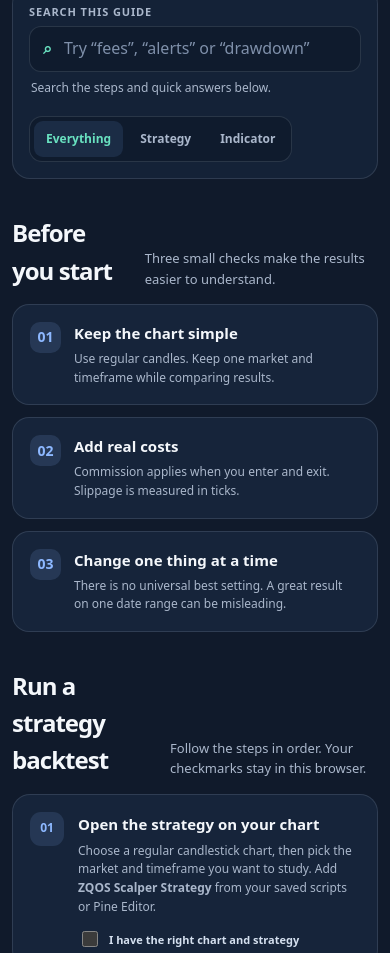
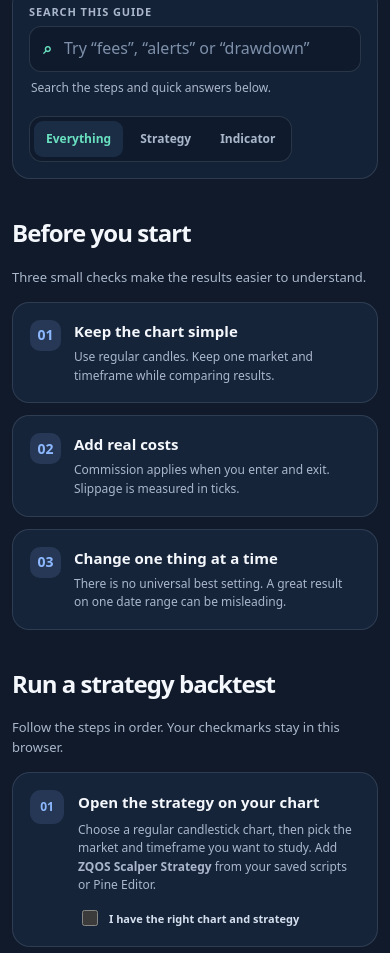
Before and after one commit to zuurohq/zuurohq.github.io, a plain HTML site: page scalper-guide/index.html in a window 390 px wide. Shown: the part 864-1817 px from the top of the page. Drawn offline with Linux system fonts and the light colour scheme.

Commit message:
Improve mobile guide section headings

```diff
--- a/scalper-guide/index.html
+++ b/scalper-guide/index.html
@@ -119,6 +119,8 @@
       .hero-card { min-height: auto; }
       .toolbar { grid-template-columns: 1fr; }
       .segmented { width: fit-content; }
+      .section-head { flex-direction: column; align-items: flex-start; }
+      .section-head p { max-width: none; }
       .quick-grid { grid-template-columns: 1fr; }
       .quick-card { display: grid; grid-template-columns: 34px 1fr; column-gap: 10px; }
       .quick-card .icon { grid-row: span 2; margin: 0; }
```
